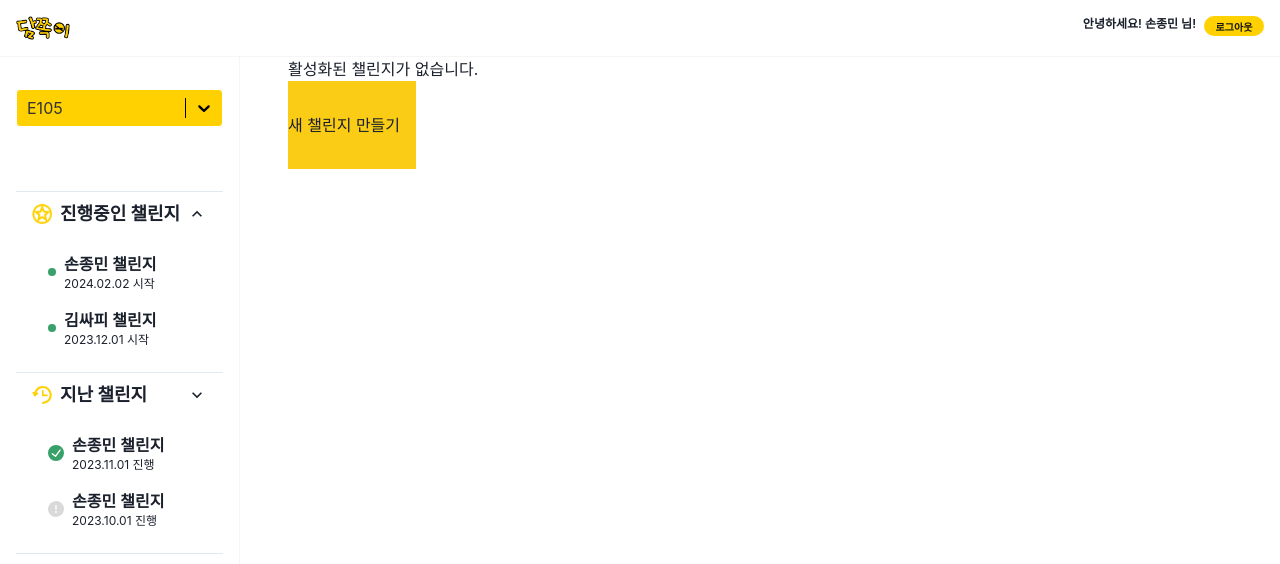
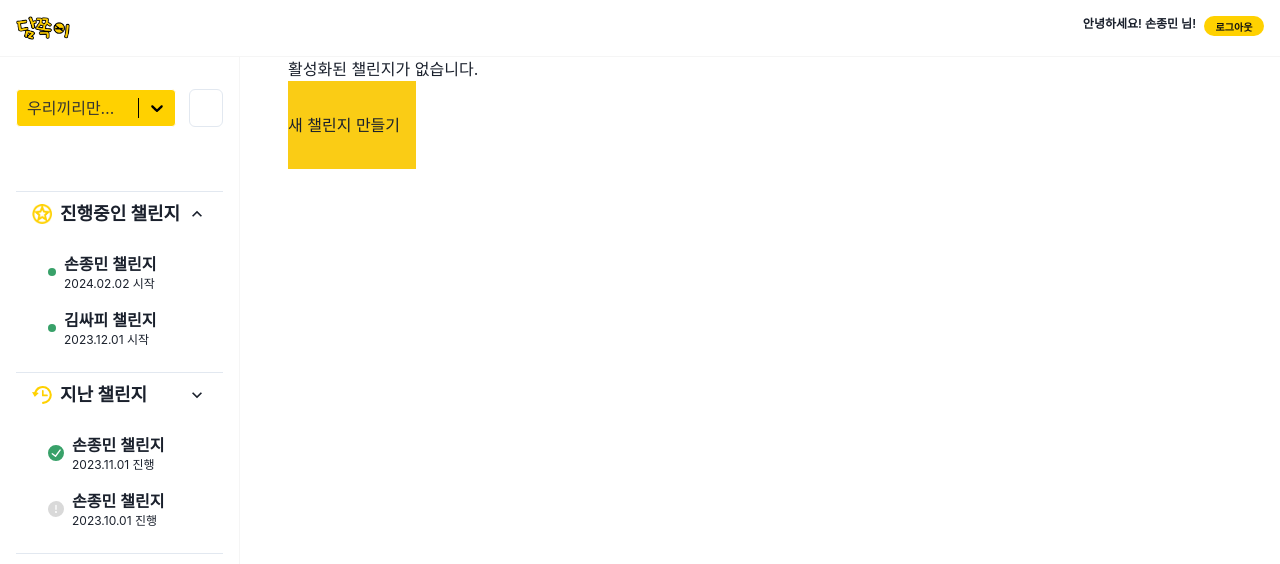
Before and after one commit to damjjok/damjjok, a React (Create React App) app in the folder client/: page /group/1/empty-challenge in a window 1280 px wide. Shown: the top 564 px of the page. Built offline with nearby package versions, Linux system fonts and the light colour scheme.

Commit message:
Fix: GroupList 너비 일정하게 수정

```diff
--- a/client/src/pages/group-space/sidebar/Sidebar.js
+++ b/client/src/pages/group-space/sidebar/Sidebar.js
@@ -1,12 +1,15 @@
 import GroupList from "./group-list/GroupList";
 import ChallengeList from "./challenge-list/ChallengeList";
+import SettingButton from "./setting-button/SettingButton";
+import { Flex } from "@chakra-ui/react";
 
 function Sidebar() {
     return (
         <div className="flex flex-col min-w-60 max-w-60 h-300px px-4 mr-4 border-r border-r-damlightgray/25">
-            <div className="my-8">
+            <Flex justifyContent='space-between' className="my-8">
                 <GroupList />
-            </div>
+                <SettingButton/>
+            </Flex>
             <div className="my-8">
                 <ChallengeList />
             </div>
--- a/client/src/pages/group-space/sidebar/group-list/GroupList.js
+++ b/client/src/pages/group-space/sidebar/group-list/GroupList.js
@@ -6,7 +6,7 @@ import { useState } from "react";
 import Select from "react-select";
 
 //테스트를 위한 더미 데이터
-const groupItems = ['E105', 'E106', 'E107']
+const groupItems = ['우리끼리만든그룹', 'E106', 'E107']
 
 
 function GroupList() {
@@ -25,6 +25,7 @@ function GroupList() {
             backgroundColor: '#FFD100',
             borderColor: 'white', // 프레임 색상을 흰색으로 설정
             boxShadow: state.isFocused ? 0 : 0, // 포커스 시 테두리 색상 제거
+            width: '160px',
             "&:hover": {
                 borderColor: "white" // 마우스 호버 시 테두리 색상 유지
             }
@@ -51,23 +52,6 @@ function GroupList() {
     };
 
     return (
-
-        // Chakra UI Selector 활용 코드
-        // <Select placeholder={selectedGroup || currentGroup.groupName} size='md' bg='dam.yellow'>
-        //      {
-        //      groupItems.map((item, index) => (
-        //             selectedGroup !== item &&
-        //             <option minH="48px" key={index} onClick={() => setSelectedGroup(item)} className=" hover:cursor-pointer">
-        //                 <span>{item}</span>
-        //                {/* 해당 그룹으로 가도록 링크도 달아줘야 함 */}
-        //            </option>
-
-
-        //     ))
-        // }
-        // </Select>
-
-
         <Select
         placeholder={selectedGroup || currentGroup.groupName}
         options={options}
```
